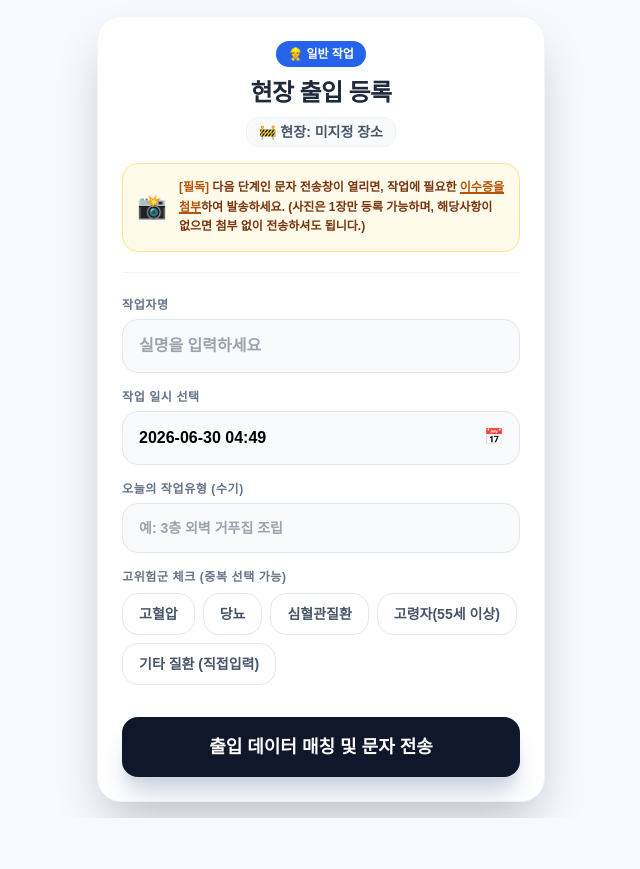
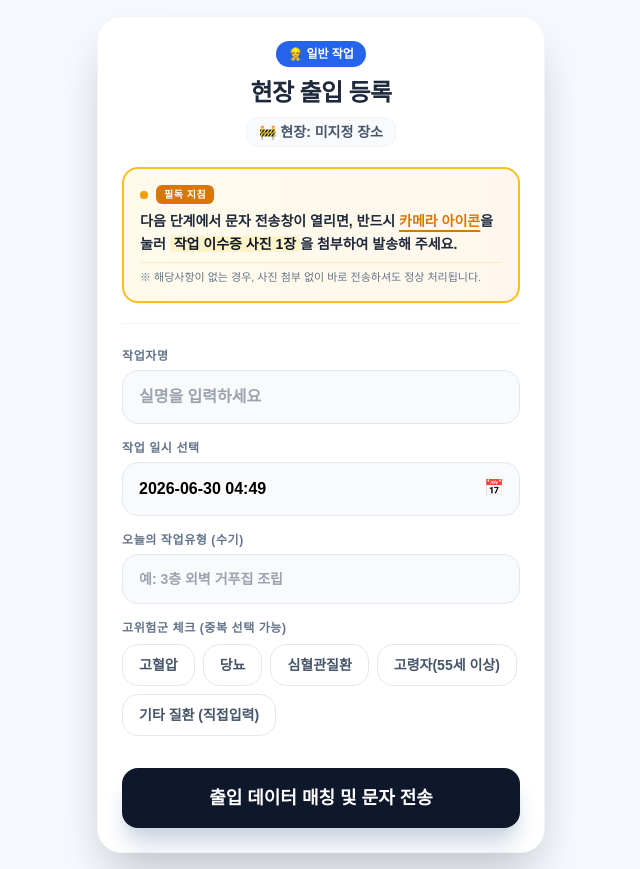
Before and after one commit to wrw156-gif/PythonProject2, a plain HTML site: page index.html in a window 1280 px wide. Shown: the whole page, without its empty margins (319-959 px from the left). Before the commit the page ends 818 px from the top, so only its background shows below. Drawn offline with nearby package versions, Linux system fonts and the light colour scheme; a web font is replaced by a local one.

Commit message:
Update index.html

```diff
--- a/index.html
+++ b/index.html
@@ -29,10 +29,19 @@
                 <span id="locationText">현장 정보 로딩 중...</span>
             </div>
 
-            <div class="mt-4 flex items-center space-x-3 bg-amber-50 border border-amber-200 p-3.5 rounded-2xl text-left break-keep">
-                <span class="text-2xl">📸</span>
-                <p class="text-xs text-amber-900 font-bold leading-relaxed">
-                    <span class="text-amber-700 font-black">[필독]</span> 다음 단계인 문자 전송창이 열리면, 작업에 필요한 <span class="underline decoration-2 text-amber-700">이수증을 첨부</span>하여 발송하세요. (사진은 1장만 등록 가능하며, 해당사항이 없으면 첨부 없이 전송하셔도 됩니다.)
+            <div class="mt-5 bg-gradient-to-r from-amber-50 to-orange-50 border-2 border-amber-400 p-4 rounded-2xl text-left break-keep shadow-sm">
+                <div class="flex items-center space-x-2 mb-1.5">
+                    <span class="flex h-2 w-2 relative">
+                        <span class="animate-ping absolute inline-flex h-full w-full rounded-full bg-amber-400 opacity-75"></span>
+                        <span class="relative inline-flex rounded-full h-2 w-2 bg-amber-500"></span>
+                    </span>
+                    <span class="bg-amber-600 text-white text-[10px] font-black px-2 py-0.5 rounded-md uppercase tracking-wider">필독 지침</span>
+                </div>
+                <p class="text-sm text-slate-800 font-extrabold leading-relaxed">
+                    다음 단계에서 문자 전송창이 열리면, 반드시 <span class="text-amber-600 underline underline-offset-4 decoration-2">카메라 아이콘</span>을 눌러 <span class="text-slate-900 bg-amber-100 px-1 rounded">작업 이수증 사진 1장</span>을 첨부하여 발송해 주세요.
+                </p>
+                <p class="text-[11px] text-slate-500 font-medium mt-1.5 border-t border-amber-200/60 pt-1.5">
+                    ※ 해당사항이 없는 경우, 사진 첨부 없이 바로 전송하셔도 정상 처리됩니다.
                 </p>
             </div>
         </div>
@@ -85,7 +94,7 @@
             </div>
 
             <div>
-                <label class="block text-xs font-black text-slate-500 uppercase tracking-wider mb-1.5">인솔자명 (출입통제 책임자)</label>
+                <label class="block text-xs font-black text-slate-500 uppercase tracking-wider mb-1.5">인솔자명 (출입통제자)</label>
                 <input type="text" id="r_guide" placeholder="인솔 책임자 성명을 입력하세요" class="w-full bg-slate-50 border border-slate-200 px-4 py-3.5 rounded-2xl text-base font-bold outline-none focus:bg-white focus:ring-2 focus:ring-red-500 transition-all">
             </div>
 
@@ -200,7 +209,6 @@
                 if(otherHealth) healthArr.push(otherHealth);
                 const healthFinal = healthArr.length > 0 ? healthArr.join(', ') : "이상없음";
 
-                // 💡 백그라운드 파싱 정규식(이름:, 내용:) 규격 일치화
                 mmsBody = `[#@SYS_QR_작업${type}@#] 장소:${project} / 이름:${name} / 내용:${task} (시간:${datetimeVal}) / 건강:${healthFinal}`;
             }
             else if (mode === 'restrict') {
@@ -214,8 +222,6 @@
                 if(!reason) return alert("보안구역 출입 사유를 상세히 입력하십시오.");
 
                 const buildPart = building ? `건물:${building} / ` : "";
-
-                // 💡 상시 모드용 복합 데이터 결합 구조 (기존 백그라운드 파싱 구조 완벽 호환)
                 mmsBody = `[#@SYS_QR_상시${type}@#] ${buildPart}장소:${project} / 이름:${r_name} (인솔:${guide}) / 내용:${reason} (시간:${currentSystemTime}) / 건강:상시출입통제`;
             }
 
```
